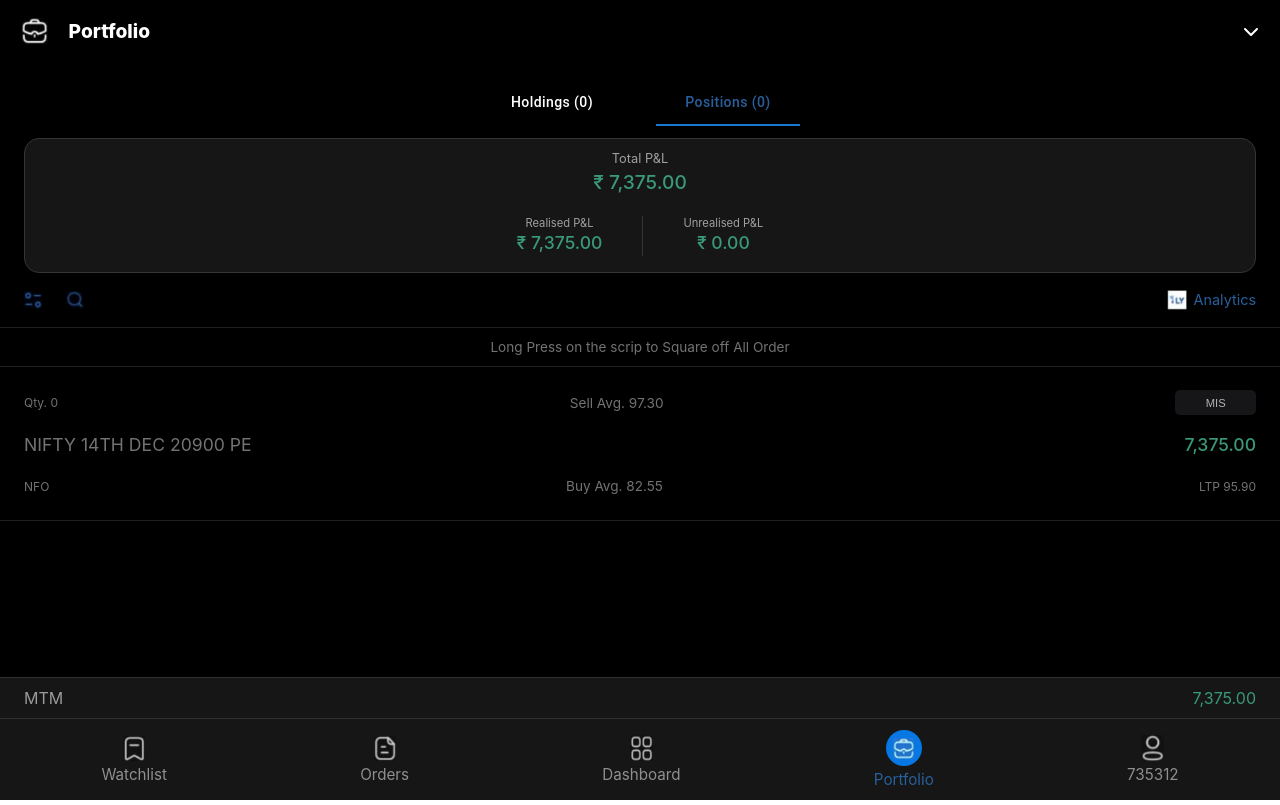
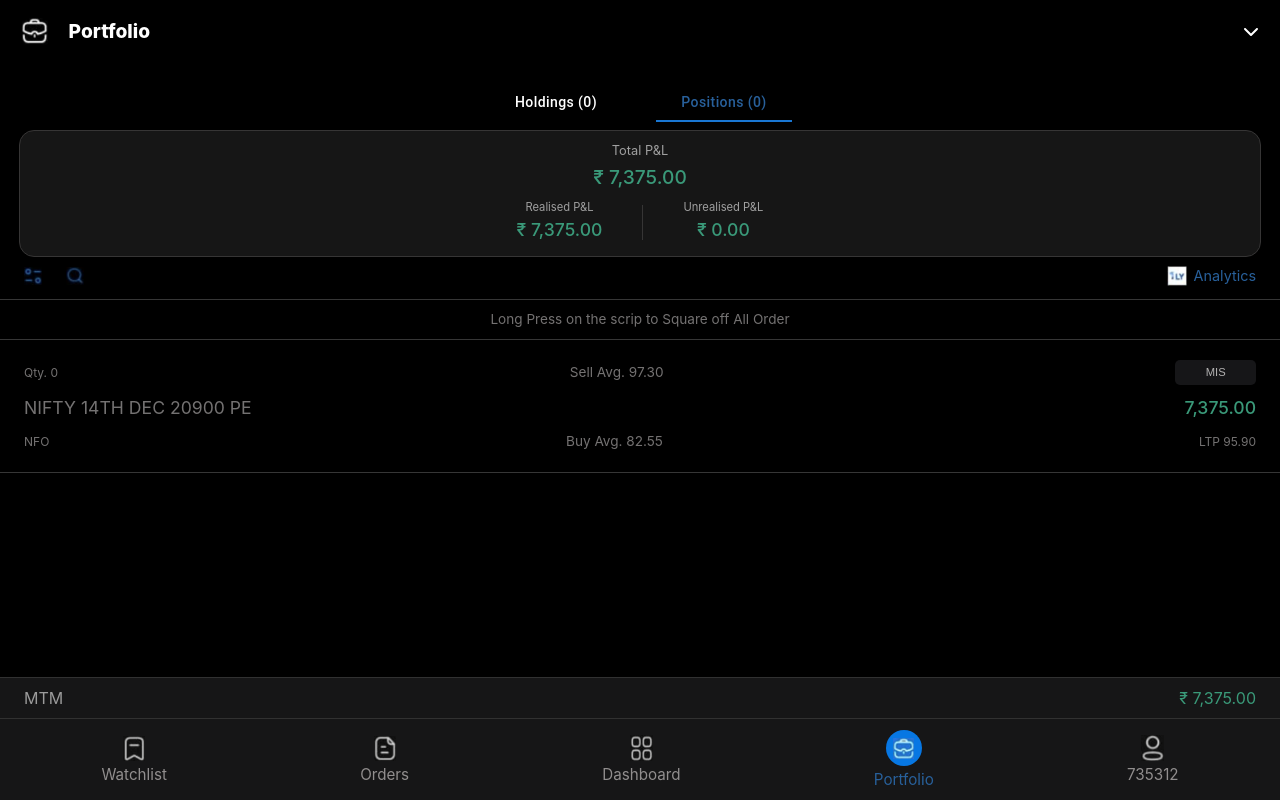
Before and after one commit to arunkumar404/trade_copy, a React (Create React App) app: page /screen in a window 1280 px wide. Built offline with nearby package versions, Linux system fonts and the light colour scheme.

Commit message:
negative done

```diff
--- a/src/context.js
+++ b/src/context.js
@@ -16,6 +16,7 @@ export const ContextProvider = ({ children }) => {
   const [division, setDivision] = useState('NFO')
   const [ltp, setLtp] = useState('95.90')
   const [grandTotal, setGrandTotal] = useState('7,375.00')
+  const [changeButton, setChangeButton] = useState('MIS')
 
   return (
     <InputContext.Provider
@@ -46,6 +47,8 @@ export const ContextProvider = ({ children }) => {
         setLtp,
         grandTotal,
         setGrandTotal,
+        changeButton,
+        setChangeButton,
       }}
     >
       {children}
--- a/src/module/BottomContainer/BottomContainer.module.css
+++ b/src/module/BottomContainer/BottomContainer.module.css
@@ -3,8 +3,8 @@
   align-items: center;
   justify-content: space-between;
   margin-inline: 1.5rem;
-  margin-block: 1rem;
-  height: 1.4rem;
+  margin-block: 0.6rem;
+  height: 1.2rem;
 }
 .leftPart {
   display: flex;
@@ -30,8 +30,9 @@
   color: #747272;
   font-size: 0.85rem;
   text-align: center;
-  border-block: 1px solid #202020;
+  border-block: 1px solid #363636;
   padding-block: 0.7rem;
+  margin-bottom: 0.7rem;
 }
 .firstLine {
   display: flex;
@@ -39,6 +40,7 @@
   justify-content: space-between;
   padding-inline: 1.5rem;
 }
+
 .detailShorts {
   color: #747272;
   font-size: 0.75rem;
@@ -60,7 +62,7 @@
   align-items: center;
   justify-content: space-between;
   padding-inline: 1.5rem;
-  margin-top: -0.5rem;
+  margin-top: -0.9rem;
 }
 .textLeft {
   color: #747272;
@@ -71,18 +73,21 @@
   font-weight: 500;
   font-size: 1.1rem;
 }
+.negative {
+  color: #c6626c;
+}
 .moveleft {
   transform: translateX(-10%);
 }
 .thirdLine {
-  margin-top: -0.5rem;
+  margin-top: -1rem;
   display: flex;
   align-items: center;
   justify-content: space-between;
   padding-inline: 1.5rem;
-  padding-bottom: .8rem;
-  border-bottom: 1px solid #202020;
+  padding-bottom: 0.6rem;
+  border-bottom: 1px solid #363636;
 }
-.toUpperCase{
+.toUpperCase {
   text-transform: uppercase;
 }
--- a/src/module/BottomContainer/DetailsContainer.js
+++ b/src/module/BottomContainer/DetailsContainer.js
@@ -3,8 +3,18 @@ import styles from './BottomContainer.module.css'
 import { useInputContext } from '../../context'
 
 const DetailsContainer = () => {
-  const { quantity, sellAvg, buyAvg, itemName, itemNameTotal, division, ltp } =
-    useInputContext()
+  const {
+    quantity,
+    sellAvg,
+    buyAvg,
+    itemName,
+    itemNameTotal,
+    division,
+    ltp,
+    changeButton,
+  } = useInputContext()
+
+  const isNegative = itemNameTotal < 0
 
   return (
     <div>
@@ -14,11 +24,19 @@ const DetailsContainer = () => {
       <div className={styles.firstLine}>
         <p className={styles.detailShorts}>Qty. {quantity} </p>
         <p className={styles.detailMedium}>Sell Avg. {sellAvg} </p>
-        <button className={styles.buttonMis}>MIS</button>
+        <button className={`${styles.buttonMis} ${styles.toUpperCase}`}>
+          {changeButton}
+        </button>
       </div>
       <div className={styles.secondLine}>
         <p className={`${styles.textLeft} ${styles.toUpperCase}`}>{itemName}</p>
-        <p className={styles.textRightBottom}>{itemNameTotal}</p>
+        <p
+          className={`${styles.textRightBottom} ${
+            isNegative && styles.negative
+          }`}
+        >
+          {itemNameTotal}
+        </p>
       </div>
       <div className={styles.thirdLine}>
         <p className={`${styles.detailShorts} ${styles.toUpperCase}`}>
--- a/src/module/CustomTab/CustomTab.js
+++ b/src/module/CustomTab/CustomTab.js
@@ -12,7 +12,7 @@ const CustomTab = () => {
         '& .MuiTab-root': {
           color: '#ffffff',
           textTransform: 'none',
-          minWidth: '9rem',
+          minWidth: '8.5rem',
         },
         '& .MuiTabs-flexContainer': {
           justifyContent: 'center',
@@ -21,6 +21,10 @@ const CustomTab = () => {
         },
         '& .Mui-selected': {
           color: '#28609b !important',
+        },
+        '& .MuiTabs-indicator': {
+          top: '90%',
+
         },
       }}
     >
--- a/src/module/DetailsInput/DetailsInput.js
+++ b/src/module/DetailsInput/DetailsInput.js
@@ -18,6 +18,7 @@ const DetailsInput = () => {
     setDivision,
     setLtp,
     setGrandTotal,
+    setChangeButton,
   } = useInputContext()
 
   const navigate = useNavigate()
@@ -36,6 +37,7 @@ const DetailsInput = () => {
     division: '',
     ltp: '',
     grandTotal: '',
+    changeButton: '',
   })
 
   const handleInputChange = (event) => {
@@ -60,6 +62,7 @@ const DetailsInput = () => {
     setDivision(inputFields.division)
     setLtp(inputFields.ltp)
     setGrandTotal( inputFields.grandTotal )
+    setChangeButton(inputFields.changeButton)
 
     navigate('/screen')
   }
--- a/src/module/Footer/Footer.js
+++ b/src/module/Footer/Footer.js
@@ -8,14 +8,20 @@ import footerIcon5 from '../../asset/images/footerIcon5.png'
 import { useInputContext } from '../../context'
 
 const Footer = () => {
-
-    const { grandTotal } = useInputContext()
+  const { grandTotal } = useInputContext()
+  const isNegative = grandTotal < 0
 
   return (
     <div className={styles.footerContainer}>
       <div className={styles.footerTop}>
         <p className={styles.textLeft}>MTM</p>
-        <p className={styles.textRightBottom}>{grandTotal}</p>
+        <p
+          className={`${styles.textRightBottom} ${
+            isNegative && styles.negative
+          }`}
+        >
+          {isNegative ? `- ₹ ${grandTotal * -1}` : `₹ ${grandTotal}`}
+        </p>
       </div>
       <div className={styles.footerBottom}>
         <div className={styles.iconNtextContainer}>
--- a/src/module/Footer/Footer.module.css
+++ b/src/module/Footer/Footer.module.css
@@ -60,3 +60,6 @@
   align-items: center;
   justify-content: center;
 }
+.negative {
+  color: #c6626c;
+}
--- a/src/module/InfoBox/DetailItem.js
+++ b/src/module/InfoBox/DetailItem.js
@@ -1,16 +1,17 @@
 import React from 'react'
 import styles from './InfoBox.module.css'
 
-const DetailItem = ({ textTop, textBottom, topsize, bottomSize }) => {
+const DetailItem = ( { textTop, textBottom, topsize, bottomSize } ) => {
+    const isNegative = textBottom < 0
+
   return (
     <div className={styles.detailItemContainer}>
       <p className={styles.textTop} style={{ fontSize: topsize }}>
         {textTop}
       </p>
-      <div
-        className={styles.textBottom}
-        style={{ fontSize: bottomSize }}
-      >{`₹ ${textBottom}`}</div>
+      <div className={`${styles.textBottom} ${isNegative && styles.negative}`} style={{ fontSize: bottomSize }}>
+        {isNegative ? `- ₹ ${textBottom * -1}` : `₹ ${textBottom}`}
+      </div>
     </div>
   )
 }
--- a/src/module/InfoBox/InfoBox.module.css
+++ b/src/module/InfoBox/InfoBox.module.css
@@ -4,9 +4,9 @@
   align-items: center;
   background-color: #161616;
   padding-bottom: 1rem;
-  margin-inline: 1.5rem;
+  margin-inline: 1.2rem;
   border-radius: 15px;
-  margin-top: 0.7rem;
+  margin-top: 0.2rem;
   border: 1px solid #363535;
 }
 .detailItemContainer {
@@ -18,17 +18,20 @@
 .textBottom {
   color: #3a9979;
   font-weight: 500;
-  margin-top: -0.6rem;
-  padding-bottom: 0.2rem;
+  margin-top: -0.4rem;
+  padding-bottom: 0rem;
+}
+.negative{
+    color: #c6626c;
 }
 .minorDetails {
   display: flex;
   align-items: flex-end;
   gap: 2.5rem;
-  margin-top: 0.5rem;
+  margin-top: 0rem;
 }
 .dividerVertical {
   width: 1px;
   background-color: #363535;
-  height: 40px;
+  height: 35px;
 }
```
